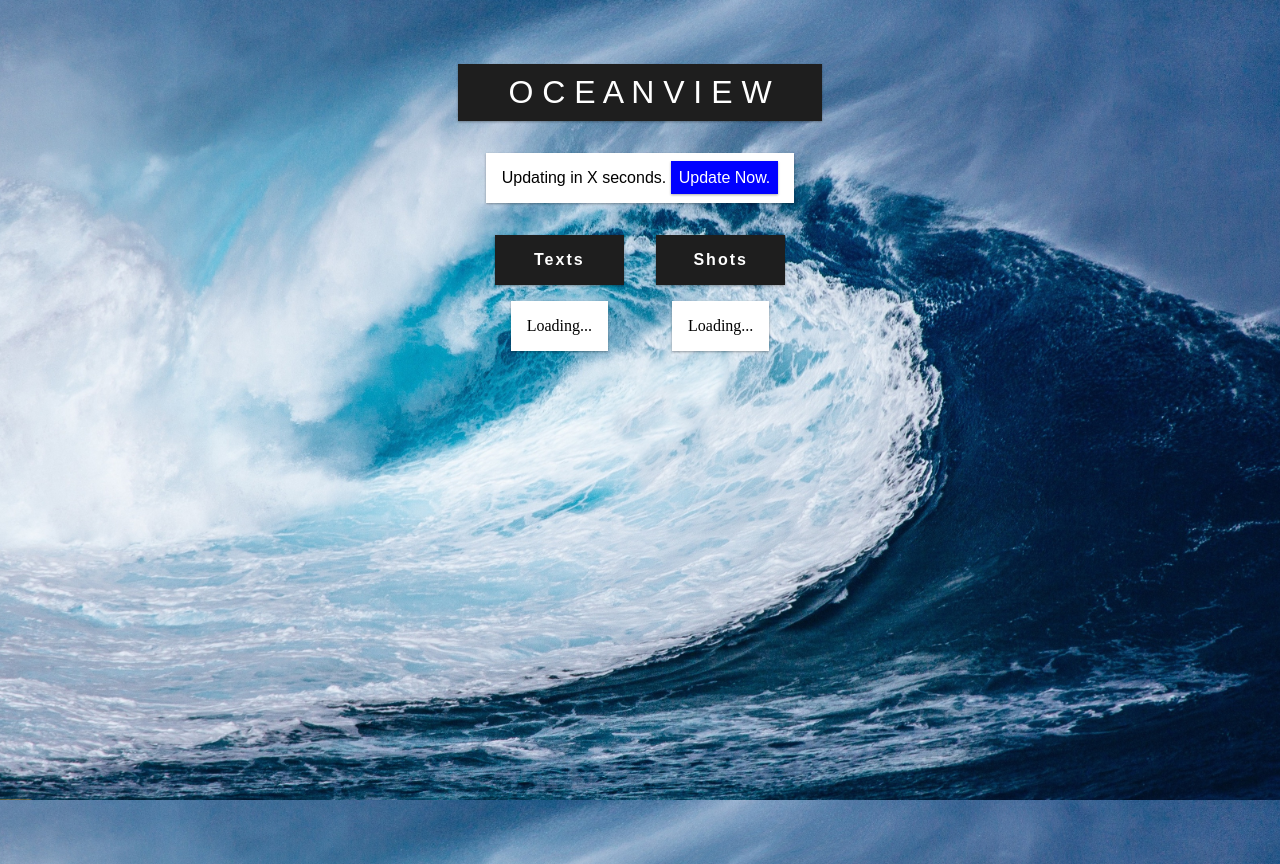
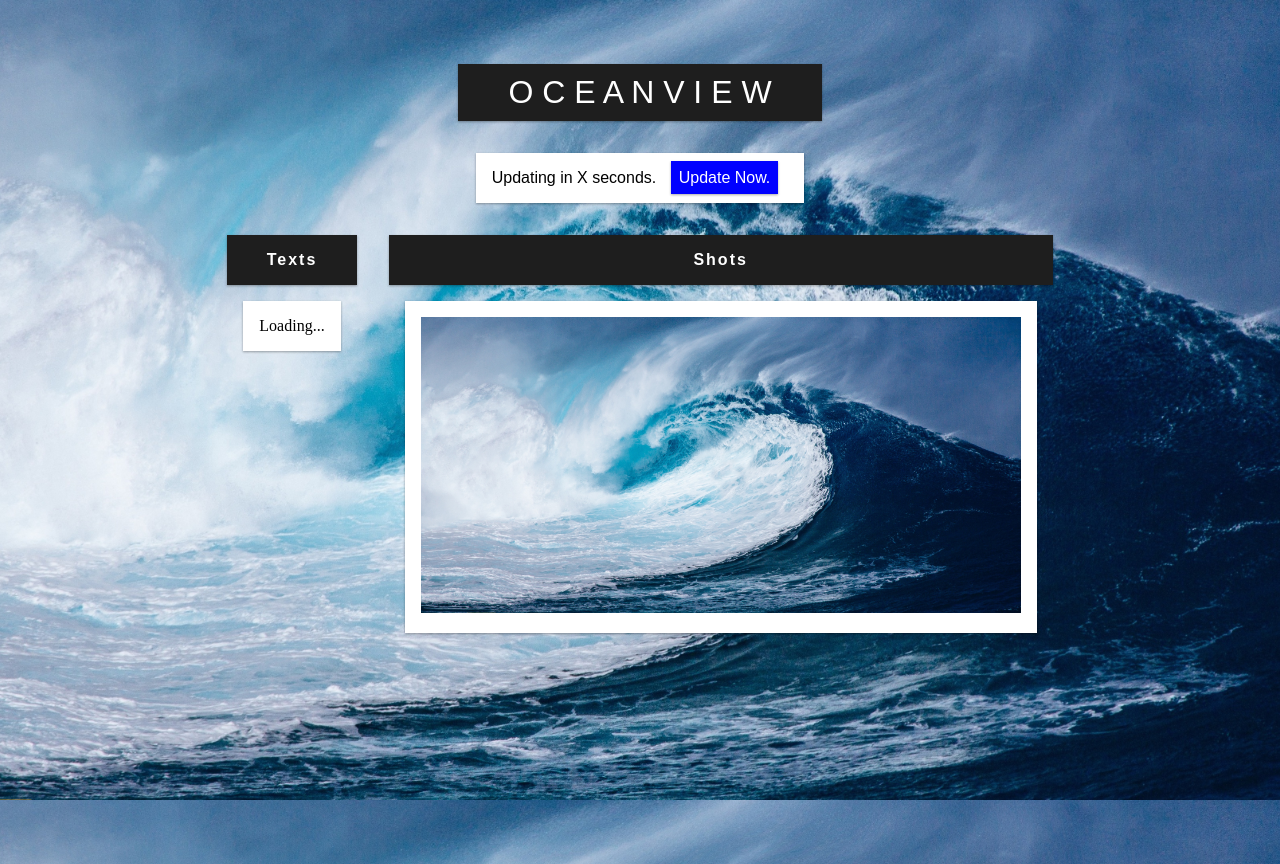
Before and after one commit to Milkshak3s/OCEANVIEW, a Python web app: template oceanview/templates/overview.html in a window 1280 px wide. Run offline with Jinja, Linux system fonts and the light colour scheme; the template is opened without the code that fills it, so the values that code supplies are empty.

Commit message:
make overview page more tasty

```diff
--- a/oceanview/static/overview.css
+++ b/oceanview/static/overview.css
@@ -25,18 +25,22 @@ body{
     margin: 2em;
     text-align: center;
 }
-.status p{
+.status div{
     background-color: white;
     display: inline-block;
     padding: 1em;
     font-family: sans-serif;
     margin: 0;
 }
-.status p a{
+.status p{
+    display: inline;
+}
+.status a{
     color: white;
     background-color: Blue;
     padding: 0.5em;
     text-decoration: none;
+    margin: 0 10px;
 }
 .twocol{
     display:  flex;
--- a/oceanview/templates/overview.html
+++ b/oceanview/templates/overview.html
@@ -15,12 +15,14 @@
             <h1 class="altitude1">O C E A N V I E W</h1>
         </div>
         <div class="status">
-            <p class="altitude1">
-                Updating in X seconds.
+            <div class="altitude1">
+                <p>
+                    Updating in X seconds.
+                </p>
                 <a href="#" class="altitude1 hoverlift hoverlift3">
                     Update Now.
                 </a>
-            </p>
+            </div>
         </div>
         <div class="twocol">
             <div id="texts">
@@ -32,7 +34,7 @@
             <div id="shots">
                 <p class="altitude1">Shots</p>
                 <div class="shot altitude1" id='LoadingShot'>
-                    Loading...
+                    <img src="/static/wave.jpg" alt="Wave" width=600>
                 </div>
             </div>
         </div>
```
